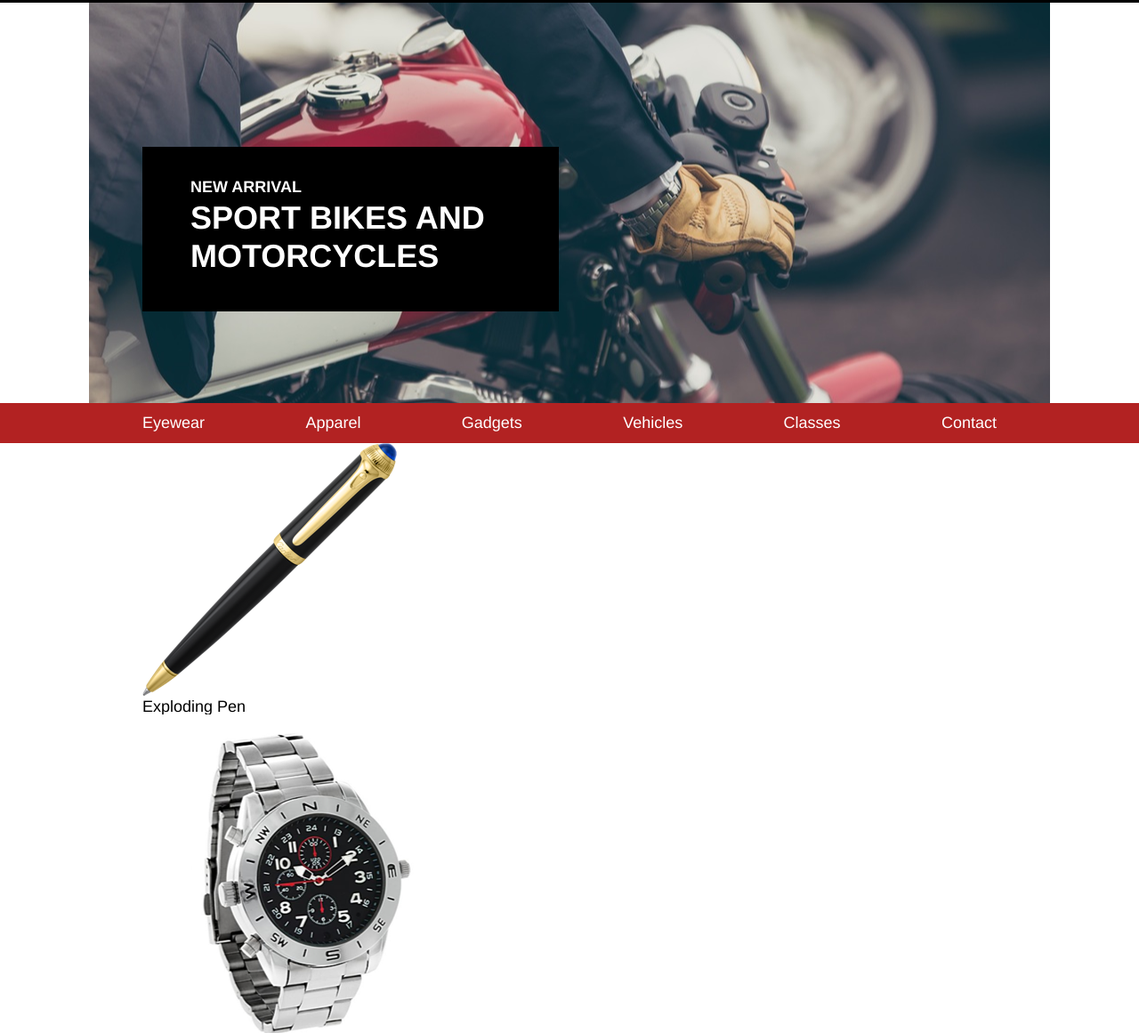
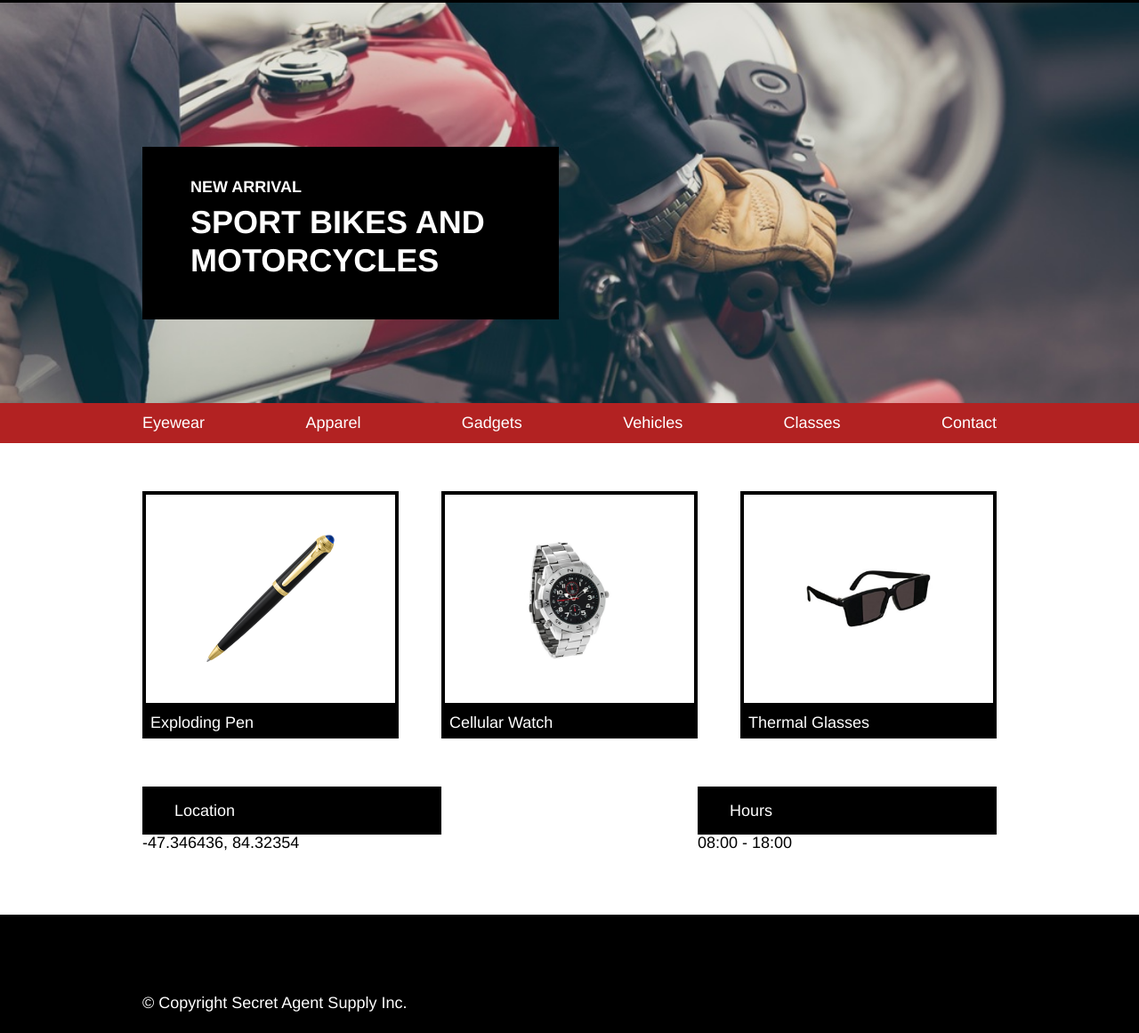
Before and after one commit to stinkywink/SecretAgentSupply, a plain HTML site: page index.html in a window 1280 px wide. Shown: the part 48-1209 px from the top of the page at 89% size. Drawn offline with Linux system fonts and the light colour scheme.

Commit message:
html and css complete

```diff
--- a/index.html
+++ b/index.html
@@ -8,12 +8,12 @@
   </head>
   <body>
     <!--Header-->
-    <div class="company">
+    <header class="company">
       <div class="container">
         <img src="resources\images\logo.png" />
         <span>SECRET AGENT SUPPLY INC.</span>
       </div>
-    </div>
+    </header>
     <!--Banner-->
     <div class="main-banner">
       <div class="container">
--- a/resources/css/style.css
+++ b/resources/css/style.css
@@ -1,5 +1,15 @@
 html {
   font-size:18px;
+}
+.container {
+  max-width: 960px;
+  margin: 0px auto;
+}
+body {
+  font-family: Helvetica;
+}
+div {
+  display: block;
 }
 /* Header */
 .company {
@@ -17,23 +27,23 @@ html {
 }
 /* Banner */
 .main-banner {
-  background-image: url(../images/banner.jpeg);
+  height: 25rem;
+  background: url(../images/banner.jpeg) center center / cover no-repeat;
   background-repeat: no-repeat;
-  background-position: center;
-  height: 25rem;
+  background-position: center center;
 }
 .headline {
-  width: 20rem;
   background-color: black;
   color: white;
+  width: 20em;
   position: relative;
-  top: 9rem;
-  padding: 2rem 3rem;
+  top: 9em;
+  padding: 2em 3em;
 }
 .headline h1 {
-  font-size: 2rem;
-  margin: 0.25rem 0px;
+  font-size: 2em;
   line-height: 1.2em;
+  margin: 0.25em 0px;
 }
 h1, h4 {
   font-weight: bold;
@@ -51,20 +61,52 @@ nav ul {
   justify-content: space-between;
   padding: 0.75rem;
 }
-.container {
-  max-width: 960px;
-  margin: 0px auto;
+/* Products and Contact */
+.products, .business-info {
+  display: flex;
+  justify-content: space-between;
+  margin: 3em 0px 0px;
 }
-body {
-  font-family: Helvetica;
+.product-image {
+  height: 9rem;
+  display: flex;
+  justify-content: center;
+  align-items: center;
+  border-width: 4px;
+  border-style: solid;
+  border-color: black;
+  border-image: initial;
+  padding: 2em 0px;
 }
-div {
+.product-image img {
+  max-width: 8rem;
+}
+.product {
+  width: 30%;
+}
+img {
+  border-style: none;
+}
+.description {
   display: block;
+  background-color: black;
+  color: white;
+  text-align; center;
+  padding:0.5rem;
 }
-
+.info {
+  width: 35%;
+}
+.info .title {
+  display: block;
+  background-color: black;
+  color: white;
+  padding: 1rem 2rem;
+}
 /* Footer */
 footer {
   background-color: black;
   color: white;
-  height: 5rem;
+  margin-top: 4rem;
+  padding: 5em 0px;
 }
```
